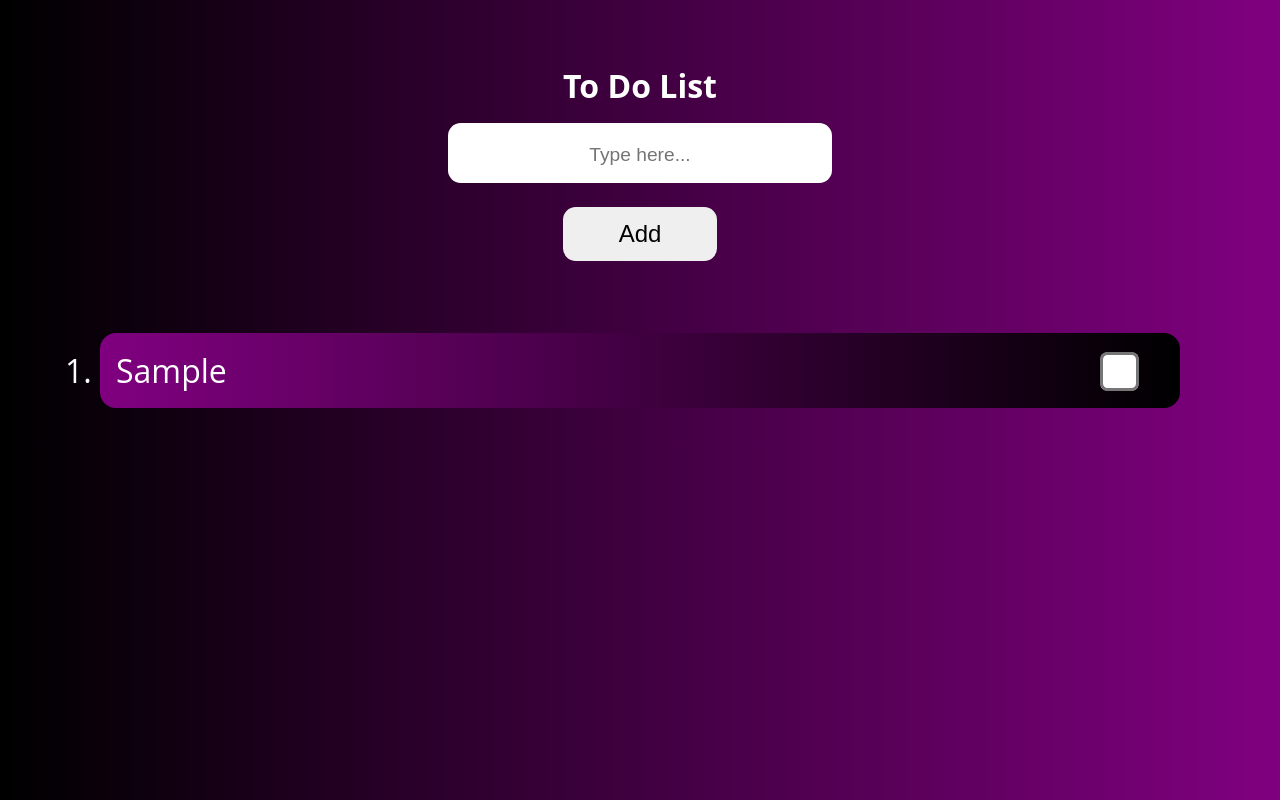
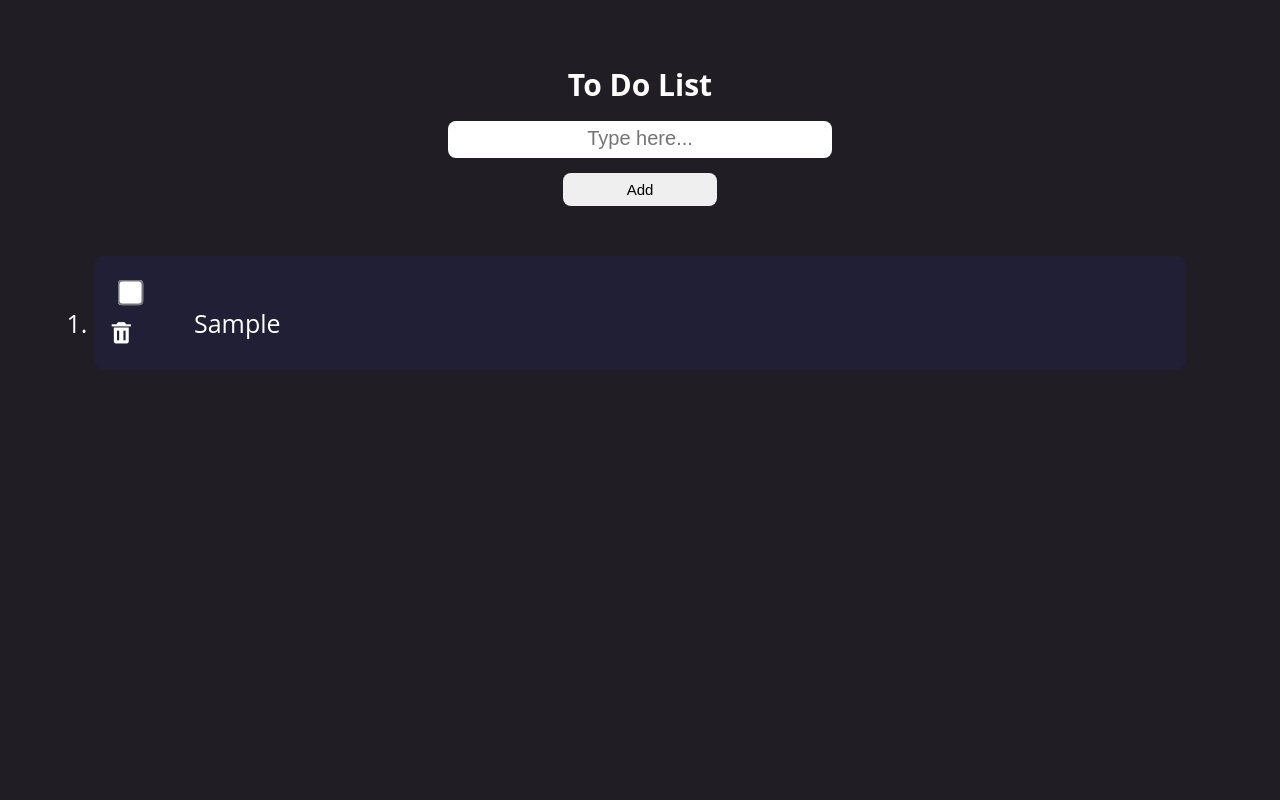
Before and after one commit to jatin4rya/TODO-APP, a plain HTML site: page index.html in a window 1280 px wide. Both pictures are taken after typing "Sample" into the empty fields and a click on the button "Add". Drawn offline with nearby package versions, Linux system fonts and the light colour scheme.

Commit message:
05-05-2023

```diff
--- a/index.html
+++ b/index.html
@@ -6,6 +6,7 @@
     <meta http-equiv="X-UA-Compatible" content="IE=edge">
     <meta name="viewport" content="width=device-width, initial-scale=1.0">
     <link rel="stylesheet" href="style.css">
+    <link href='https://unpkg.com/boxicons@2.1.4/css/boxicons.min.css' rel='stylesheet'>
     <title>TODO List</title>
 </head>
 
@@ -16,9 +17,12 @@
         <button type="submit" id="add-item">Add</button>
     </div>
     <div class="list-items">
-        <ol id="todo-list"></ol>
+        <ol id="todo-list">
+
+        </ol>
+
     </div>
-
+    <p id="trashCan"><i id="trash" class='bx bxs-trash'></i></p>
     <script src="script.js"></script>
 
 
--- a/script.js
+++ b/script.js
@@ -2,13 +2,15 @@ const addItemButton = document.getElementById('add-item');
 const newItemInput = document.getElementById('new-item');
 const todoList = document.getElementById('todo-list');
 const body = document.querySelector('body')
+const trashCan = document.getElementById('trashCan').innerHTML
 
-addItemButton.addEventListener('click', () => {
+function addItem() {
     const newItemText = newItemInput.value;
     const newItem = document.createElement('li');
     newItem.innerText = newItemText;
     const checkbox = document.createElement('input');
     checkbox.type = 'checkbox';
+
     checkbox.addEventListener('change', () => {
         if (checkbox.checked) {
             newItem.style.textDecoration = 'line-through';
@@ -18,7 +20,25 @@ addItemButton.addEventListener('click', () => {
             newItem.style.color = body.style.color;
         }
     });
+
+    const dlt = document.createElement('button');
+    dlt.innerHTML = trashCan;
+    dlt.classList.add("dltKey")
+    dlt.addEventListener('click', () => {
+        newItem.style.display = 'none';
+    })
+
+
     newItem.prepend(checkbox);
+    newItem.prepend(dlt);
     todoList.appendChild(newItem);
     newItemInput.value = '';
+}
+
+addItemButton.addEventListener('click', addItem);
+
+newItemInput.addEventListener('keyup', (event) => {
+    if (event.key === 'Enter') {
+        addItem();
+    }
 });
--- a/style.css
+++ b/style.css
@@ -1,11 +1,22 @@
+@import url('https://fonts.googleapis.com/css2?family=Ubuntu:ital,wght@0,300;0,500;0,700;1,300&display=swap');
 * {
     padding: 0;
     margin: 0;
     box-sizing: border-box;
+    font-size: 62.5%;
+    text-decoration: none;
+}
+
+:root {
+    --main-color: #8F3BFF;
+    --bg-color-1: #201D25;
+    --bg-color-2: #201F35;
+    --font-color-1: #FFFFFF;
+    --font-color-2: #E2CBFF;
 }
 
 body {
-    background: linear-gradient(to right, black, purple);
+    background-color: var(--bg-color-1);
     font-family: 'Open Sans', sans-serif;
     display: flex;
     flex-direction: column;
@@ -27,6 +38,7 @@ body {
 .container h1 {
     color: white;
     margin: 2vh 2vw;
+    font-size: 3rem;
 }
 
 .container input {
@@ -40,7 +52,7 @@ body {
 }
 
 .container input::placeholder {
-    font-size: 1.2rem;
+    font-size: 2rem;
 }
 
 .container button {
@@ -64,21 +76,47 @@ ol {
 }
 
 ol li {
-    font-size: 2rem;
-    flex-wrap: wrap;
-    margin: 20px;
-    background: linear-gradient(to right, purple, black);
-    padding: 1rem;
+    font-size: 2.5rem;
+    margin: 2rem;
+    background-color: var(--bg-color-2);
+    padding: 5rem 5rem 3rem 10rem;
     border-radius: 1rem;
+    position: relative;
 }
 
 input[type=checkbox] {
-    transform: scale(3);
-    float: right;
-    margin: 2vh 3vw 4vh 3vw;
+    transform: scale(2);
+    float: left;
+    margin: 3rem;
+    position: absolute;
+    top: 0;
+    left: 0;
 }
 
-@media screen and (max-width:480px) {
+#trashCan i {
+    display: none;
+}
+
+.bxs-trash {
+    font-size: 2vw;
+}
+
+.dltKey {
+    padding: .5rem;
+    float: right;
+    border: none;
+    border-radius: .8rem;
+    background-color: var(--bg-color-2);
+    color: white;
+    cursor: pointer;
+    width: 5%;
+    position: absolute;
+    top: 5;
+    left: 0;
+    margin-top: 1rem;
+}
+
+@media (max-width:480px) {
     .container {
         width: 90vw;
     }
@@ -91,15 +129,27 @@ input[type=checkbox] {
         padding: .5rem 0;
     }
     .list-items {
-        width: 90vw;
+        width: 100%;
     }
     .list-items ol li {
         font-size: 1.6rem;
         text-align: left;
     }
     input[type=checkbox] {
-        transform: scale(2);
+        transform: scale(1.5);
         margin-top: 1.6vh;
         margin-left: 8vw;
     }
+    .bxs-trash {
+        font-size: 7.5vw;
+        margin-left: 1.6rem;
+    }
+    input[type=checkbox] {
+        transform: scale(2);
+        float: left;
+        margin: 3rem;
+        position: absolute;
+        top: 0;
+        left: 0;
+    }
 }
```
